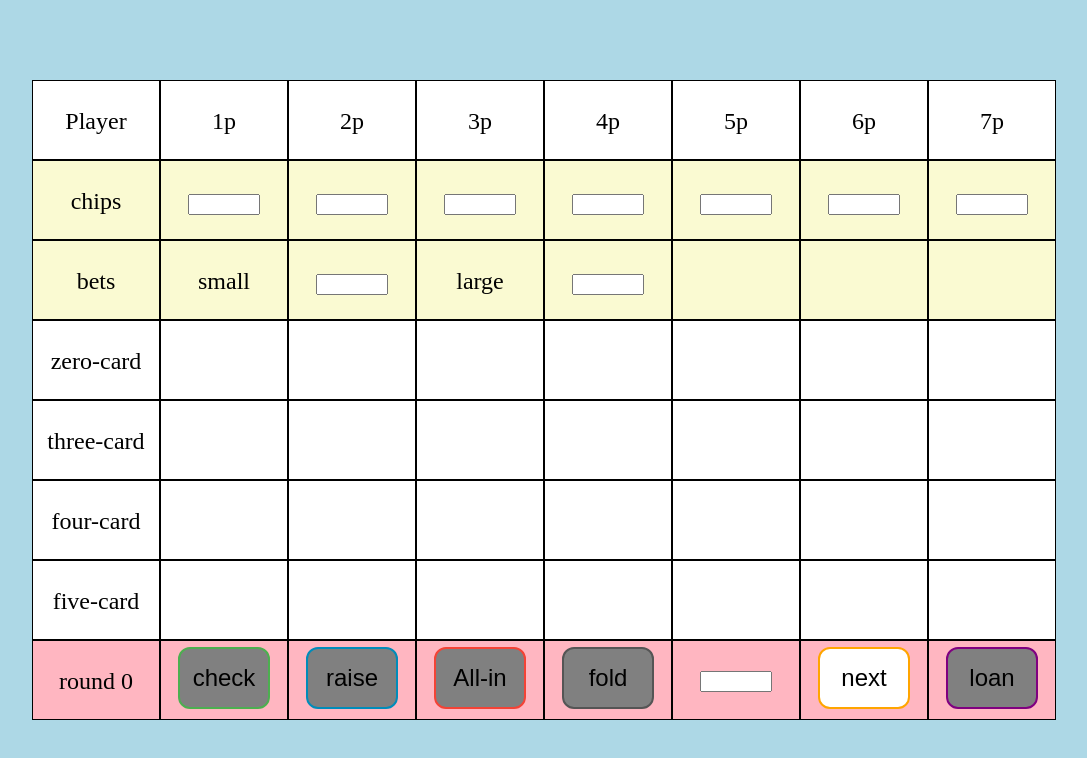
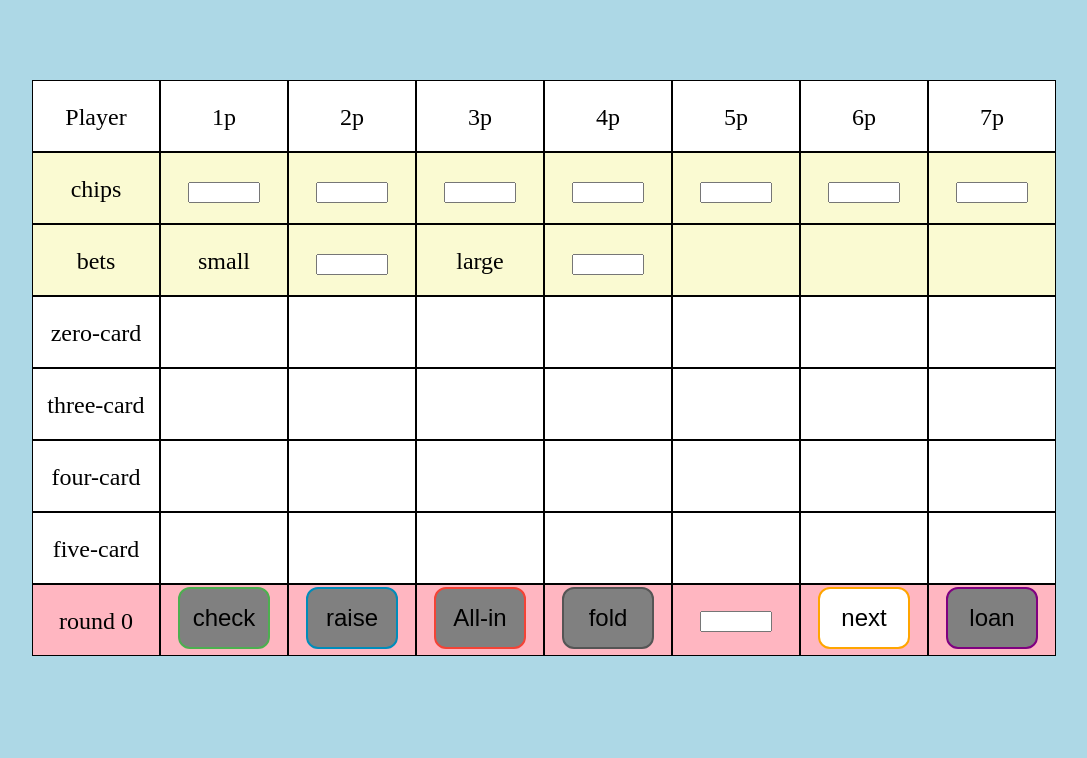
Before and after one commit to mathrabbit1028/Poker_Betting, a plain HTML site: page index.html in a window 1280 px wide. Shown: the whole page, without its empty margins (96-1183 px from the left). Drawn offline with Linux system fonts and the light colour scheme.

Commit message:
height reduce

```diff
--- a/src/style.css
+++ b/src/style.css
@@ -11,7 +11,7 @@ body {
 .grid {
     display: grid;
     grid-template-columns: repeat(8, 10vw);
-    grid-template-rows: repeat(8, 10vh);
+    grid-template-rows: repeat(8, 9vh);
 }
 .player {
     margin: 0px;
@@ -19,7 +19,7 @@ body {
     background-color: white;
     font-size: 3vh;
     text-align: center;
-    line-height: 10vh;
+    line-height: 9vh;
 }
 .chips {
     margin: 0px;
@@ -27,7 +27,7 @@ body {
     background-color: lightgoldenrodyellow;
     font-size: 3vh;
     text-align: center;
-    line-height: 10vh;
+    line-height: 9vh;
 }
 .table {
     margin: 0px;
@@ -35,14 +35,14 @@ body {
     background-color: white;
     font-size: 3vh;
     text-align: center;
-    line-height: 10vh;
+    line-height: 9vh;
 }
 .betting {
     margin: 0px;
     border: 1px black solid;
     background-color: lightpink;
     text-align: center;
-    line-height: 10vh;
+    line-height: 9vh;
 }
 #round {
     font-size: 3vh;
```
